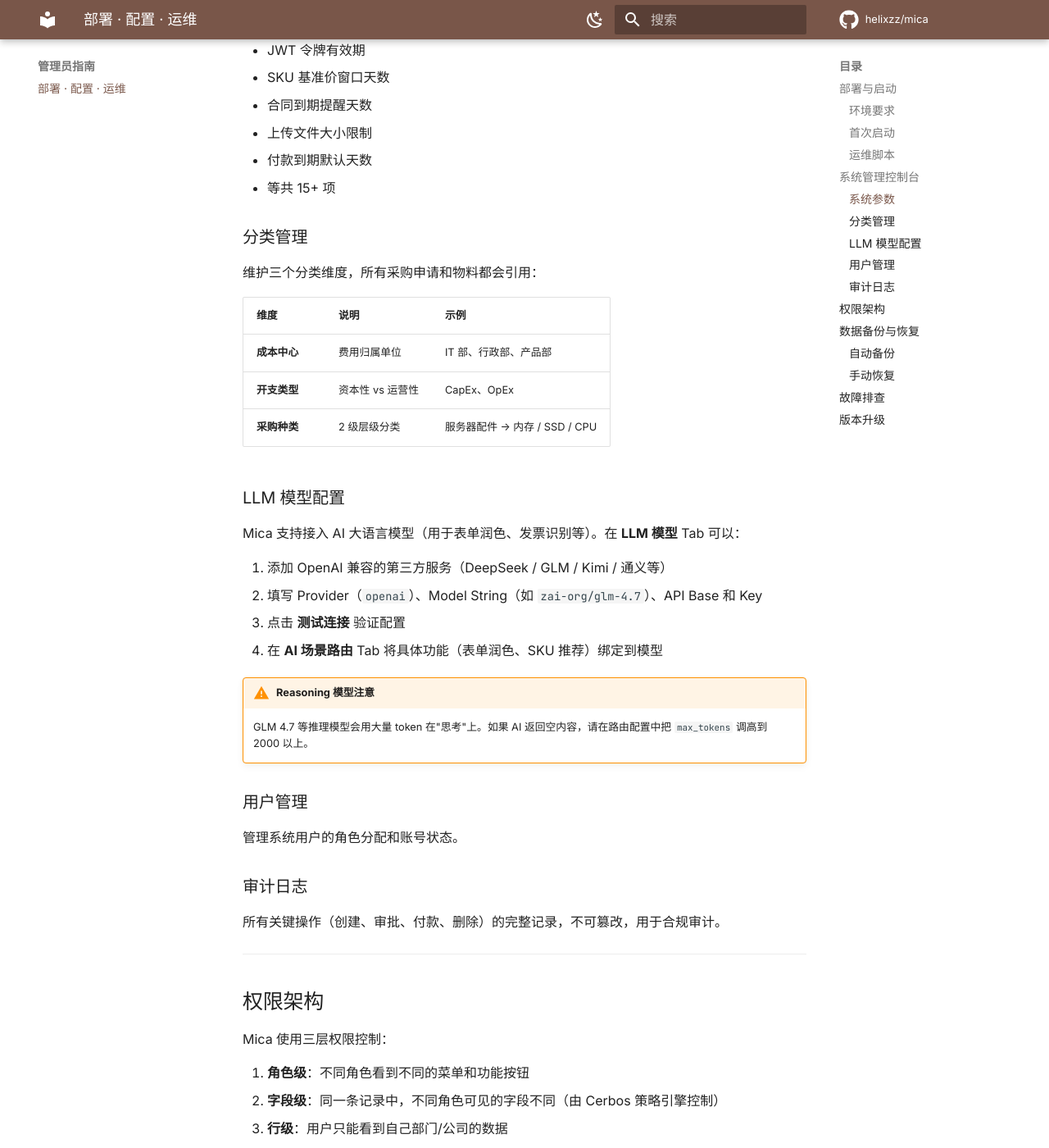
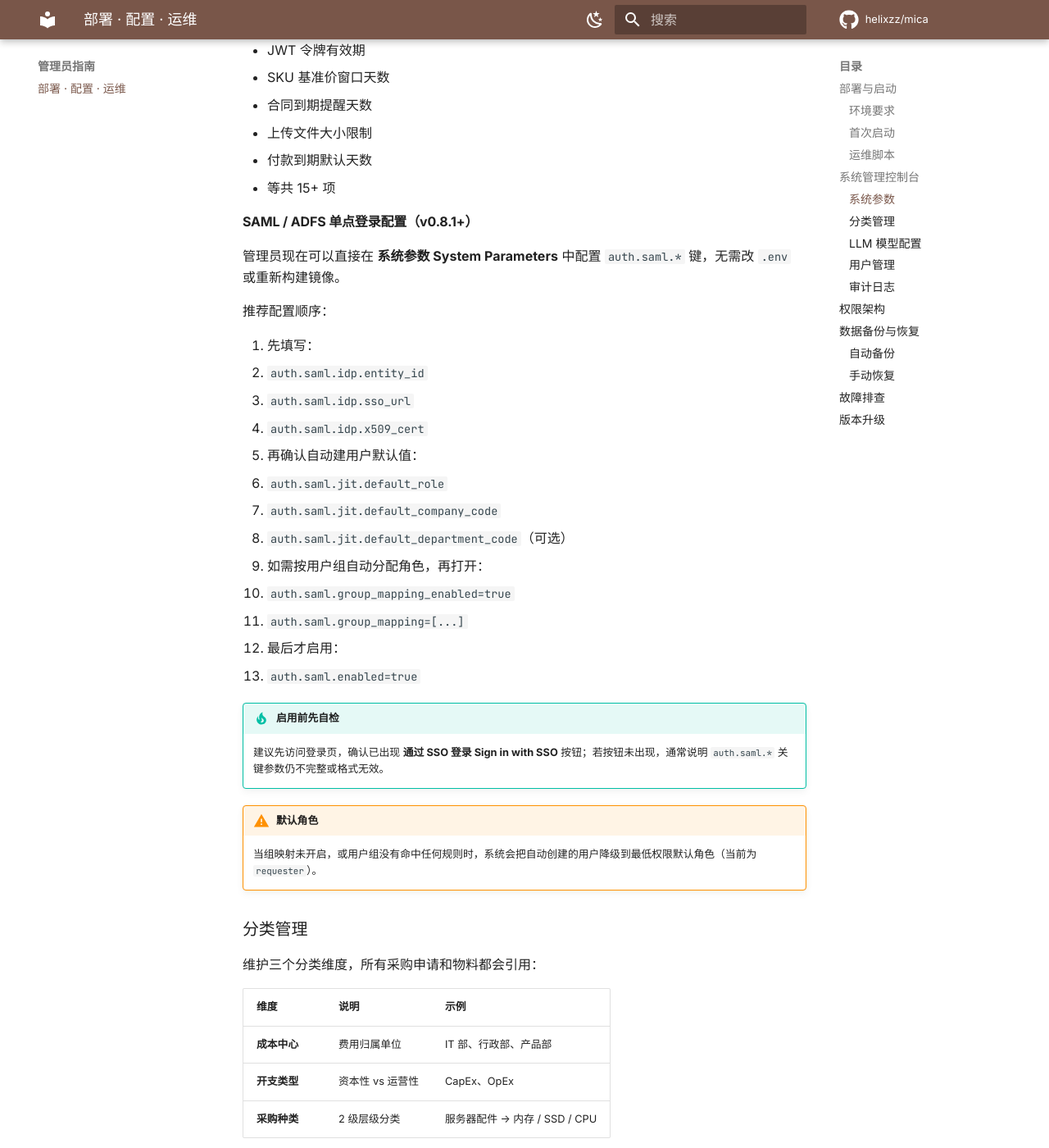
Before and after one commit to helixzz/mica, an MkDocs documentation site: the page built from docs/user-manual/admin-guide.md, in a window 1280 px wide and 1400 px high, scrolled down 1302 px. Shown: the whole window at 82% size. Built offline with MkDocs 1.6.1 and Material for MkDocs 9.7.7, drawn with Linux system fonts in a browser that asks for light colours; comment, search, counter and statistics services are not loaded; the version menu is left out.

Commit message:
docs: update all documentation for SAML SSO, versioning, and form guidance
- AGENTS.md: add §5.14 SAML SSO convention
- README: update version badge, test counts, roadmap, SAML capability
- CHANGELOG: add v0.8.1 and v0.8.2 entries
- DEVELOPMENT.md: add SAML SSO configuration guide with group mapping
- QUICKSTART.md: update known limitations for SAML
- admin-guide.md: SAML configuration step-by-step for admins
- per-role-workflow.md: update login instructions for SSO

Ultraworked with [Sisyphus](https://github.com/code-yeongyu/oh-my-openagent)

Co-authored-by: Sisyphus <clio-agent@sisyphuslabs.ai>

```diff
--- a/docs/user-manual/admin-guide.md
+++ b/docs/user-manual/admin-guide.md
@@ -48,6 +48,32 @@ cd deploy
 - 上传文件大小限制
 - 付款到期默认天数
 - 等共 15+ 项
+
+#### SAML / ADFS 单点登录配置（v0.8.1+）
+
+管理员现在可以直接在 **系统参数 System Parameters** 中配置 `auth.saml.*` 键，无需改 `.env` 或重新构建镜像。
+
+推荐配置顺序：
+
+1. 先填写：
+   - `auth.saml.idp.entity_id`
+   - `auth.saml.idp.sso_url`
+   - `auth.saml.idp.x509_cert`
+2. 再确认自动建用户默认值：
+   - `auth.saml.jit.default_role`
+   - `auth.saml.jit.default_company_code`
+   - `auth.saml.jit.default_department_code`（可选）
+3. 如需按用户组自动分配角色，再打开：
+   - `auth.saml.group_mapping_enabled=true`
+   - `auth.saml.group_mapping=[...]`
+4. 最后才启用：
+   - `auth.saml.enabled=true`
+
+!!! tip "启用前先自检"
+    建议先访问登录页，确认已出现 **通过 SSO 登录 Sign in with SSO** 按钮；若按钮未出现，通常说明 `auth.saml.*` 关键参数仍不完整或格式无效。
+
+!!! warning "默认角色"
+    当组映射未开启，或用户组没有命中任何规则时，系统会把自动创建的用户降级到最低权限默认角色（当前为 `requester`）。
 
 ### 分类管理
 
```
Also changed, not shown: AGENTS.md (+8 -1 lines), CHANGELOG.md (+48 -0 lines), README.md (+6 -5 lines), docs/DEVELOPMENT.md (+47 -0 lines), docs/QUICKSTART.md (+2 -2 lines), docs/user-manual/03-per-role-workflow.md (+1 -1 lines).
